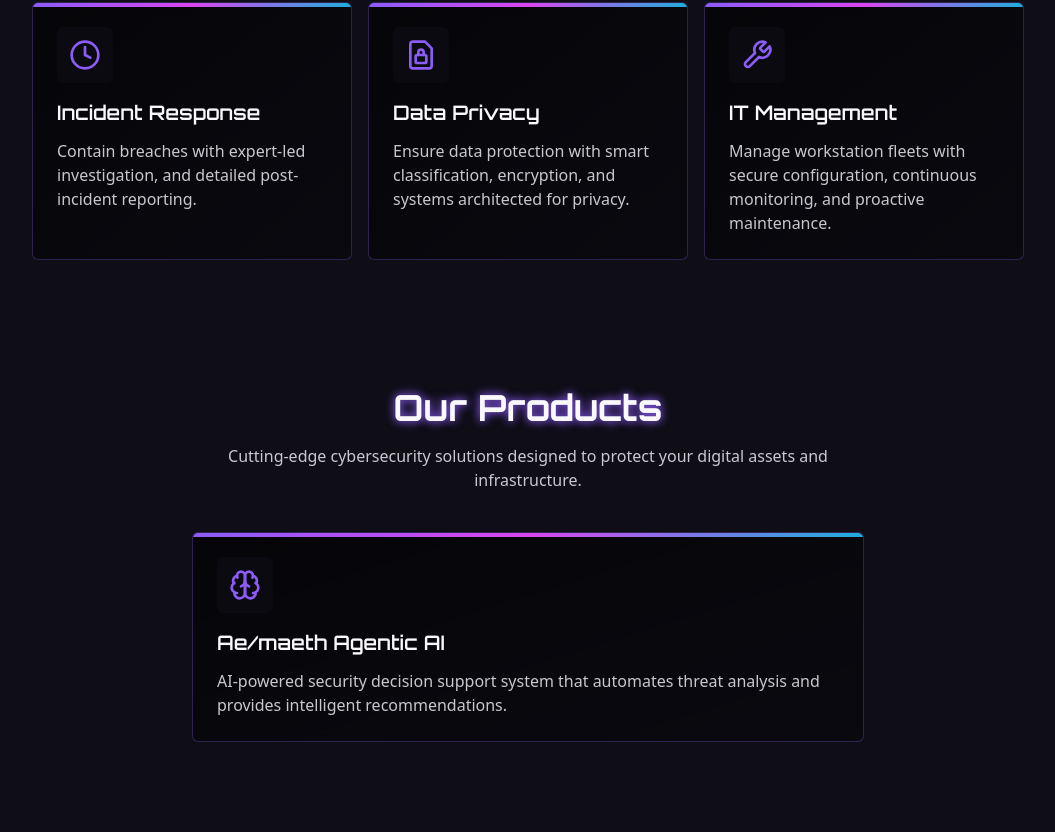
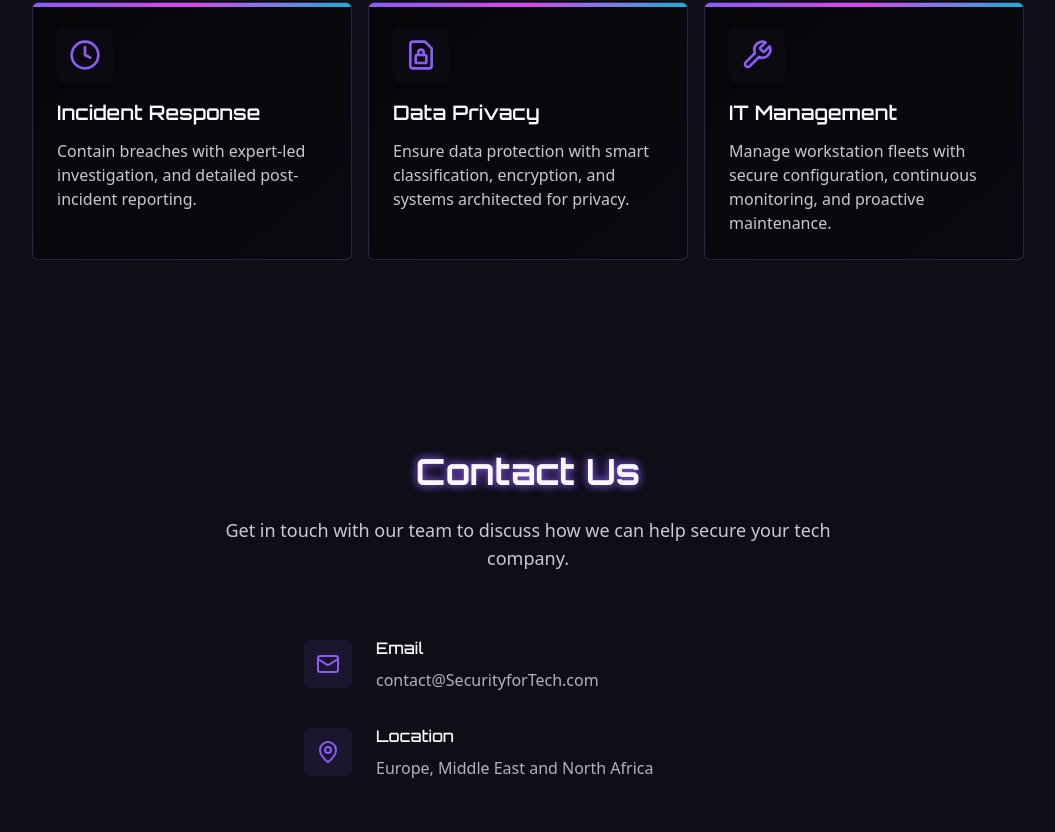
Before and after one commit to securityfortech/securityfortech-com, a React (Vite) app: page / in a window 1280 px wide. Shown: the part 1288-2120 px from the top of the page, without its empty margins (112-1167 px from the left). Built offline with nearby package versions, Linux system fonts and the light colour scheme; no server answers.

Commit message:
Remove product description
Remove the product description from the Products section.

```diff
--- a/src/pages/Index.tsx
+++ b/src/pages/Index.tsx
@@ -1,8 +1,8 @@
+
 import React from 'react';
 import Navbar from '../components/Navbar';
 import Hero from '../components/Hero';
 import Services from '../components/Services';
-import Products from '../components/Products';
 import Footer from '../components/Footer';
 import CyberGrid from '../components/CyberGrid';
 import ContactUs from '../components/ContactUs';
@@ -25,12 +25,6 @@ const Index = () => {
           <Services />
         </div>
 
-        {/* Products section */}
-        <div className="relative">
-          <div className="absolute inset-0 cyber-grid-bg opacity-30 z-[-1]"></div>
-          <Products />
-        </div>
-
         {/* Contact section */}
         <div className="relative">
           <div className="absolute inset-0 cyber-grid-bg opacity-30 z-[-1]"></div>
```
